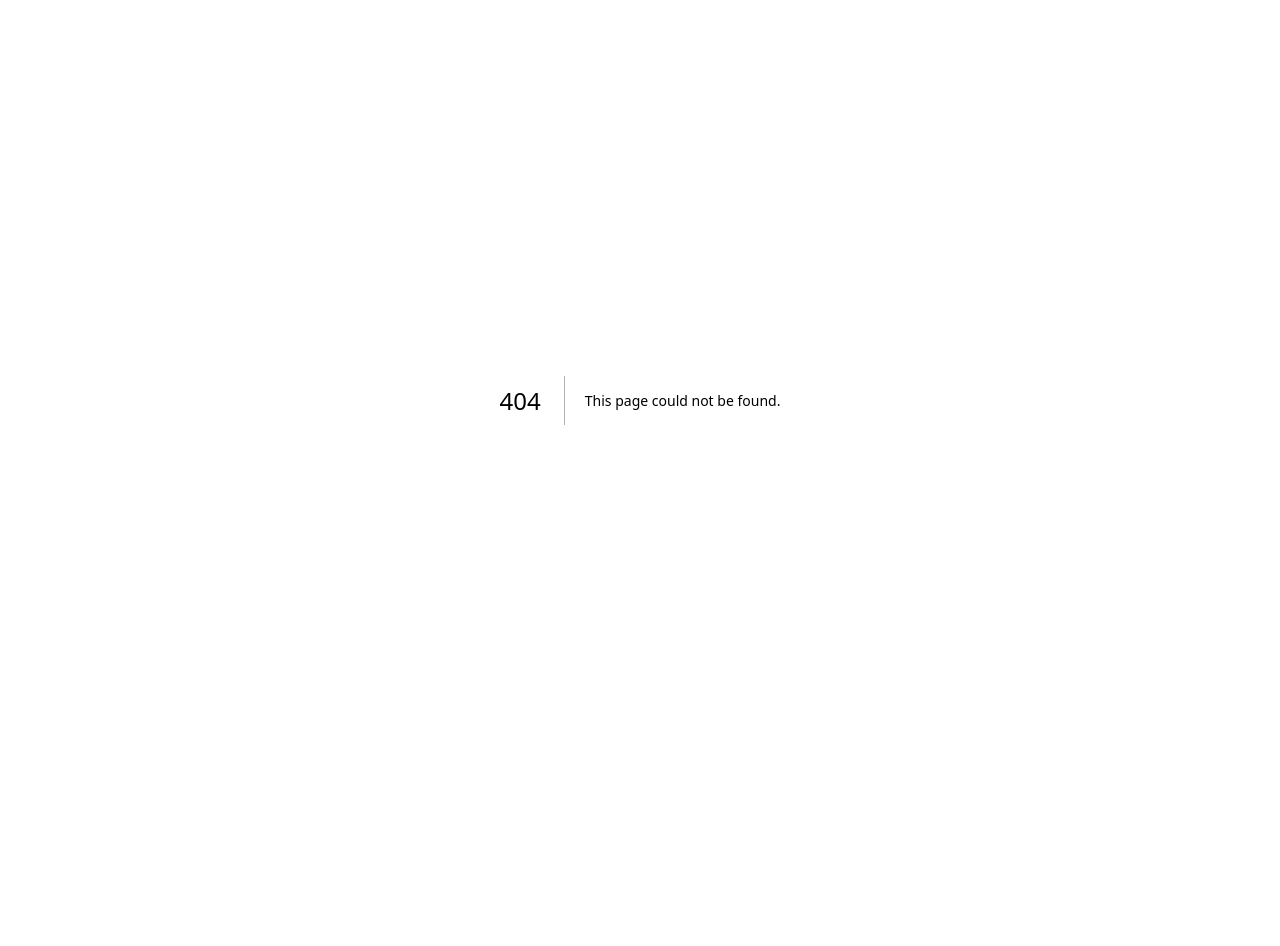
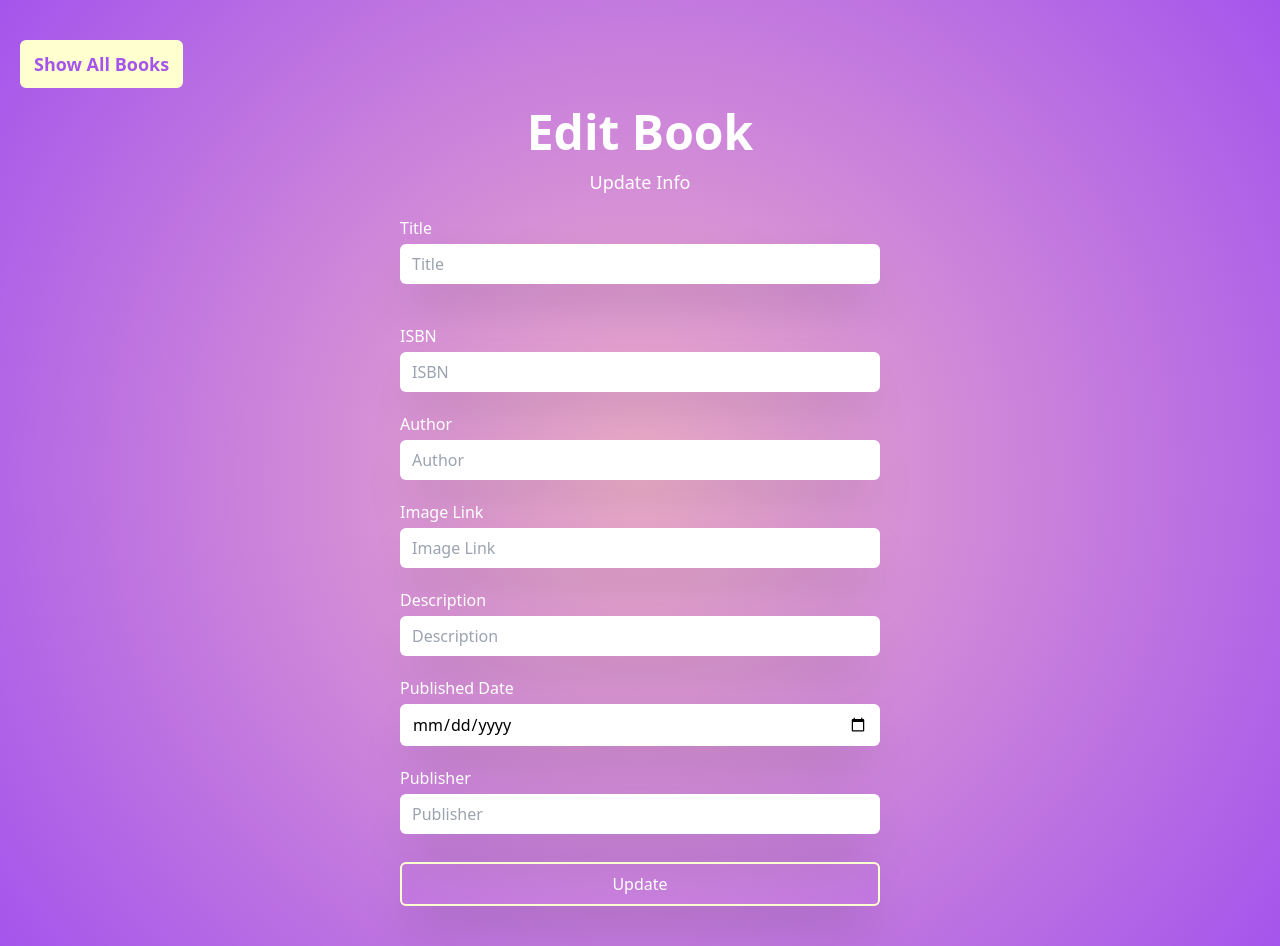
Before and after one commit to Himali-Malvawala/next-mern-stack-app, a Next.js app: page /edit-book/1 in a window 1280 px wide. Before the commit this address had no page. Before the commit the page ends 800 px from the top, so only its background shows below. Built offline with nearby package versions, Linux system fonts and the light colour scheme; no server answers; the database is empty.

Commit message:
create edit-book

```diff
--- /dev/null
+++ b/pages/edit-book/[id].js
@@ -0,0 +1,11 @@
+import UpdateBookInfo from "../../components/UpdateBookInfo";
+
+const Update = () => {
+  return (
+    <div>
+      <UpdateBookInfo />
+    </div>
+  );
+};
+
+export default Update;
```
